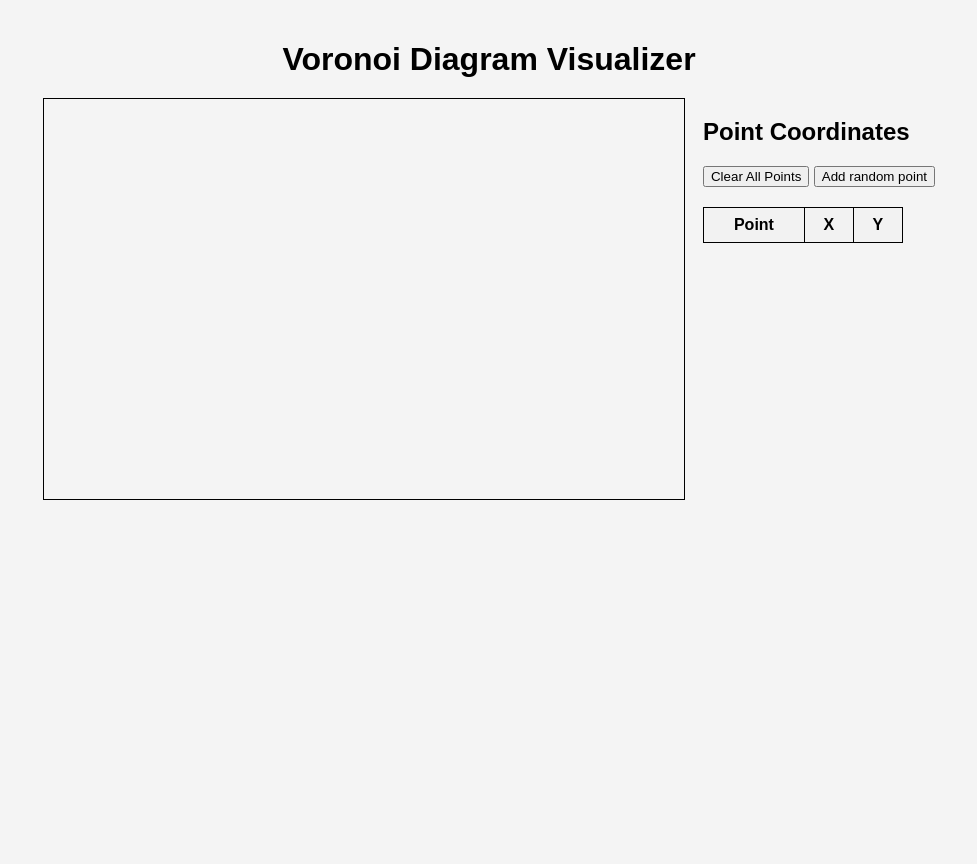
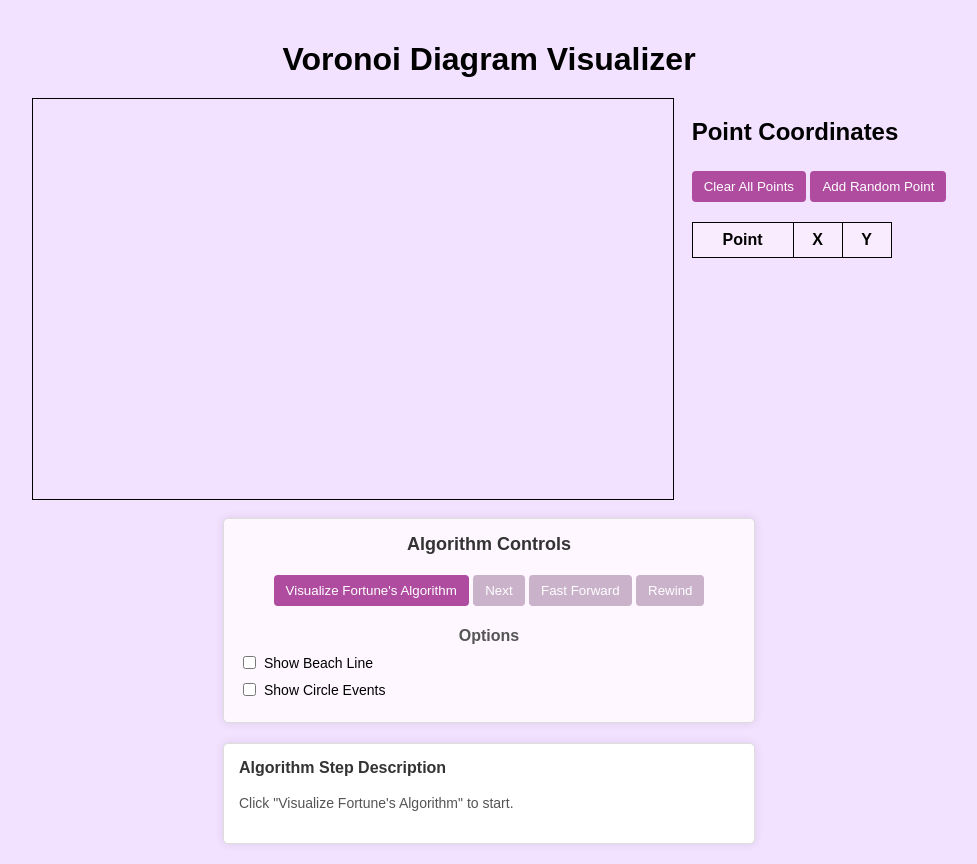
Before and after one commit to HannahMarsh/CompGeom, a website: page public/index.html in a window 1280 px wide. Shown: the whole page, without its empty margins (151-1128 px from the left). Before the commit the page ends 800 px from the top, so only its background shows below. Drawn offline with nearby package versions, Linux system fonts and the light colour scheme.

Commit message:
Button demo

```diff
--- a/public/index.html
+++ b/public/index.html
@@ -16,7 +16,7 @@
         <div class="table-container">
             <h2>Point Coordinates</h2>
             <button id="clear-button">Clear All Points</button>
-            <button id="add-random-button">Add random point</button>
+            <button id="add-random-button">Add Random Point</button>
             <table id="points-table">
                 <thead>
                     <tr>
@@ -29,6 +29,28 @@
             </table>
         </div>
     </div>
+
+    <div class="controls">
+        <h2>Algorithm Controls</h2>
+        <button id="visualize-fortune-button">Visualize Fortune's Algorithm</button>
+        <button id="next-button" disabled>Next</button>
+        <button id="fast-forward-button" disabled>Fast Forward</button>
+        <button id="rewind-button" disabled>Rewind</button>
+
+        <h3>Options</h3>
+        <label>
+            <input type="checkbox" id="show-beachline" /> Show Beach Line
+        </label>
+        <label>
+            <input type="checkbox" id="show-circle-events" /> Show Circle Events
+        </label>
+    </div>
+
+    <div class="description-panel">
+        <h3>Algorithm Step Description</h3>
+        <p id="step-description">Click "Visualize Fortune's Algorithm" to start.</p>
+    </div>
+
     <script src="https://d3js.org/d3.v5.min.js"></script>
     <script src="script.js"></script>
 </body>
--- a/public/styles.css
+++ b/public/styles.css
@@ -5,7 +5,7 @@ body {
     align-items: center;
     margin: 0;
     padding: 20px;
-    background-color: #f4f4f4;
+    background-color: #f3e2ff;
 }
 
 h1 {
@@ -50,5 +50,84 @@ table, th, td {
 }
 
 th {
-    background-color: #f2f2f2;
+    background-color: #faecff;
 }
+
+button {
+    background-color: #af4ca0;
+    color: white;
+    padding: 8px 12px;
+    margin: 5px 0;
+    border: none;
+    border-radius: 4px;
+    cursor: pointer;
+    transition: background-color 0.3s;
+}
+
+button:hover {
+    background-color: #a05fcb;
+}
+
+button:disabled {
+    background-color: #c9b2ca;
+    cursor: not-allowed;
+}
+
+/* Control Panel Styles */
+.controls {
+    margin-top: 20px;
+    text-align: center;
+    background-color: #fef7ff;
+    border: 1px solid #ddd;
+    padding: 15px;
+    width: 500px;
+    border-radius: 5px;
+    box-shadow: 0px 0px 10px rgba(0, 0, 0, 0.1);
+}
+
+.controls h2 {
+    font-size: 18px;
+    color: #333;
+    margin-top: 0;
+}
+
+.controls h3 {
+    font-size: 16px;
+    color: #555;
+    margin-bottom: 8px;
+}
+
+.controls label {
+    display: flex;
+    align-items: center;
+    font-size: 14px;
+    margin: 8px 0;
+    cursor: pointer;
+}
+
+.controls input[type="checkbox"] {
+    margin-right: 8px;
+}
+
+/* Description Panel Styles */
+.description-panel {
+    margin-top: 20px;
+    padding: 15px;
+    width: 500px;
+    background-color: #ffffff;
+    border: 1px solid #ddd;
+    border-radius: 5px;
+    box-shadow: 0px 0px 10px rgba(0, 0, 0, 0.1);
+}
+
+.description-panel h3 {
+    font-size: 16px;
+    color: #333;
+    margin-top: 0;
+}
+
+.description-panel p {
+    font-size: 14px;
+    color: #555;
+    line-height: 1.5;
+}
```
